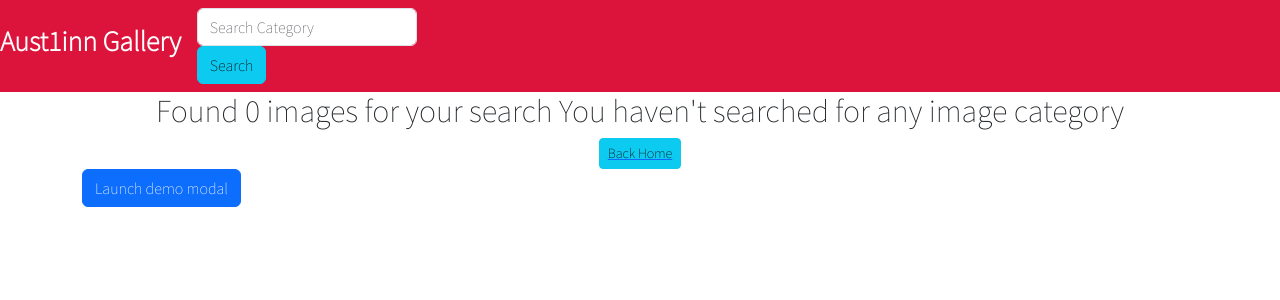
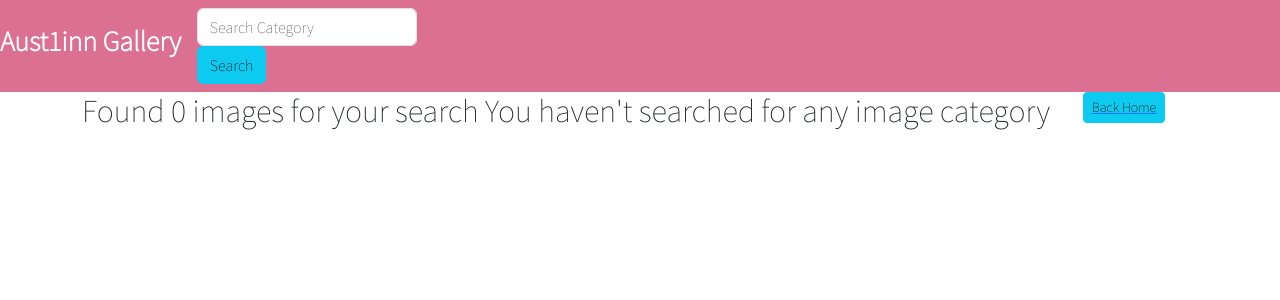
Before and after one commit to aust1inn/aust1inn-gallery, a Django app: page /search/ in a window 1280 px wide. Shown: the top 300 px of the page. Run offline with Django 4.2, Linux system fonts and the light colour scheme; some libraries are stand-ins or nearby versions; some web fonts are replaced.

Commit message:
changes background color of the navbar

```diff
--- a/photos/templates/photos/search_results.html
+++ b/photos/templates/photos/search_results.html
@@ -1,6 +1,6 @@
 {% extends 'photos/base.html' %}
 {% block content %}
-<div class="container">
+<div class="container myc">
 
     {% if images %}
     <h2 class="text-center" >Found {{ images|length }} images in '{{message}}' category</h2>
@@ -17,19 +17,21 @@
         <div class="card mb-4 mt-3 album shadow-sm  ">
             <div class="card-header">{{image.name}}</div>
             <div class="card-body">
-              <img class="card-img-top"src = "{{ image.image.url }}" data-toggle="modal" data-target="#myModal{{image.id}}" style="height:150px; width: 200px;"/>
+              <img class="card-img-top"src = "{{ image.image.url }}" data-bs-toggle="modal" data-bs-target="#myModal{{image.id}}" style="height:150px; width: 200px;"/>
 
               <div class="btn-group">
                 <button type="button" class="btn btn-sm btn-outline-secondary" data-bs-toggle="modal" data-bs-target="#myModal{{image.id}}">View</button>
               </div>        </div>
           </div>
+
+
         <div class="modal fade " id="myModal{{image.id}}" tabindex="-1" role="dialog"
              aria-labelledby="exampleModalCenterTitle" aria-hidden="true">
             <div class="modal-dialog modal-dialog-centered" role="document">
                 <div class="modal-content modalcard">
                     <div class="modal-header">
                         <h5 class="modal-title d-block mx-auto" id="exampleModalLongTitle">{{image.name}}</h5>
-                        <button type="button" class="close" data-dismiss="modal" aria-label="Close">
+                        <button type="button" class="close" data-bs-dismiss="modal" aria-label="Close">
                             <span aria-hidden="true">&times;</span>
                         </button>
                     </div>
@@ -41,7 +43,7 @@
                         <input class="form-control input-lg" type="text"
                                value="{{image.image.url}}" id="{{image.id}}.url">
                         <button class="btn btn-success btn-sm" onclick="copyLink('{{image.id}}.url')">Copy</button>
-                        <button type="button" class="btn btn-outline-danger btn-sm" data-dismiss="modal">Close
+                        <button type="button" class="btn btn-outline-danger btn-sm" data-bs-dismiss="modal">Close
                         </button>
                     </div>
                 </div>
@@ -53,29 +55,6 @@
     </div>
     {% endif %}
 
-    <!-- Button trigger modal -->
-<button type="button" class="btn btn-primary" data-bs-toggle="modal" data-bs-target="#exampleModal">
-    Launch demo modal
-  </button>
-
-  <!-- Modal -->
-  <div class="modal fade" id="exampleModal" tabindex="-1" aria-labelledby="exampleModalLabel" aria-hidden="true">
-    <div class="modal-dialog">
-      <div class="modal-content">
-        <div class="modal-header">
-          <h5 class="modal-title" id="exampleModalLabel">Modal title</h5>
-          <button type="button" class="btn-close" data-bs-dismiss="modal" aria-label="Close"></button>
-        </div>
-        <div class="modal-body">
-          ...
-        </div>
-        <div class="modal-footer">
-          <button type="button" class="btn btn-secondary" data-bs-dismiss="modal">Close</button>
-          <button type="button" class="btn btn-primary">Save changes</button>
-        </div>
-      </div>
-    </div>
-  </div>
 
 </div>
 {% endblock %}
--- a/static/css/base.css
+++ b/static/css/base.css
@@ -5,7 +5,7 @@ body{
 }
 
 .navbar{
-    background-color: crimson;
+    background-color: palevioletred;
 }
 
 .album{
```
Also changed, not shown: photos/templates/photos/index.html (+16 -14 lines).
